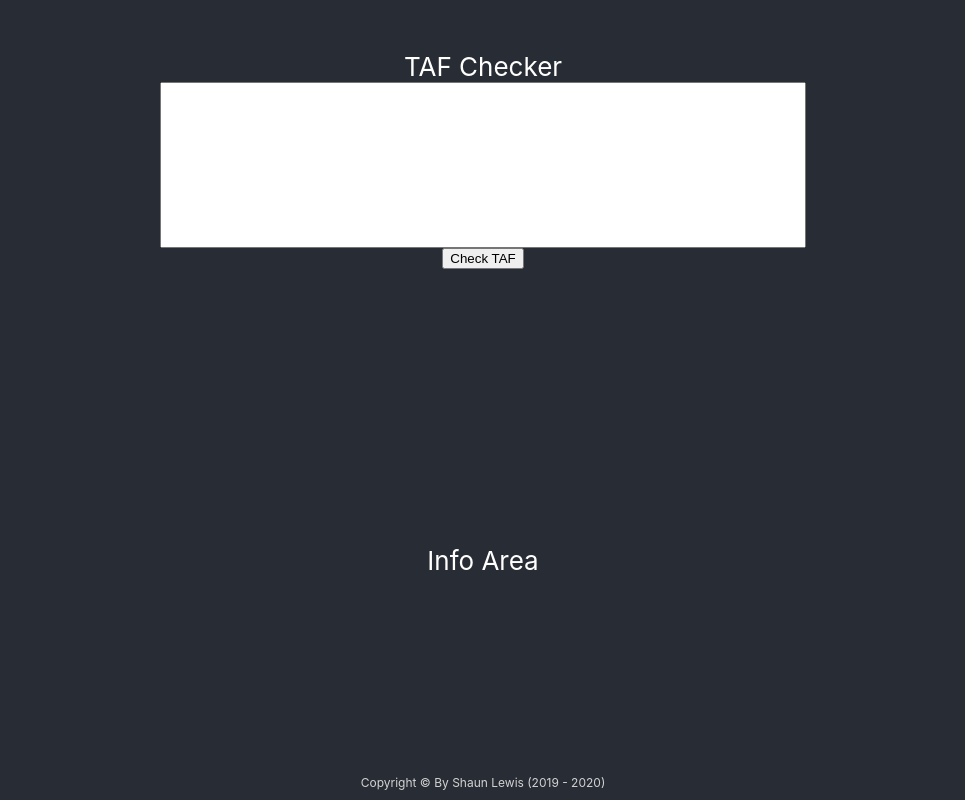
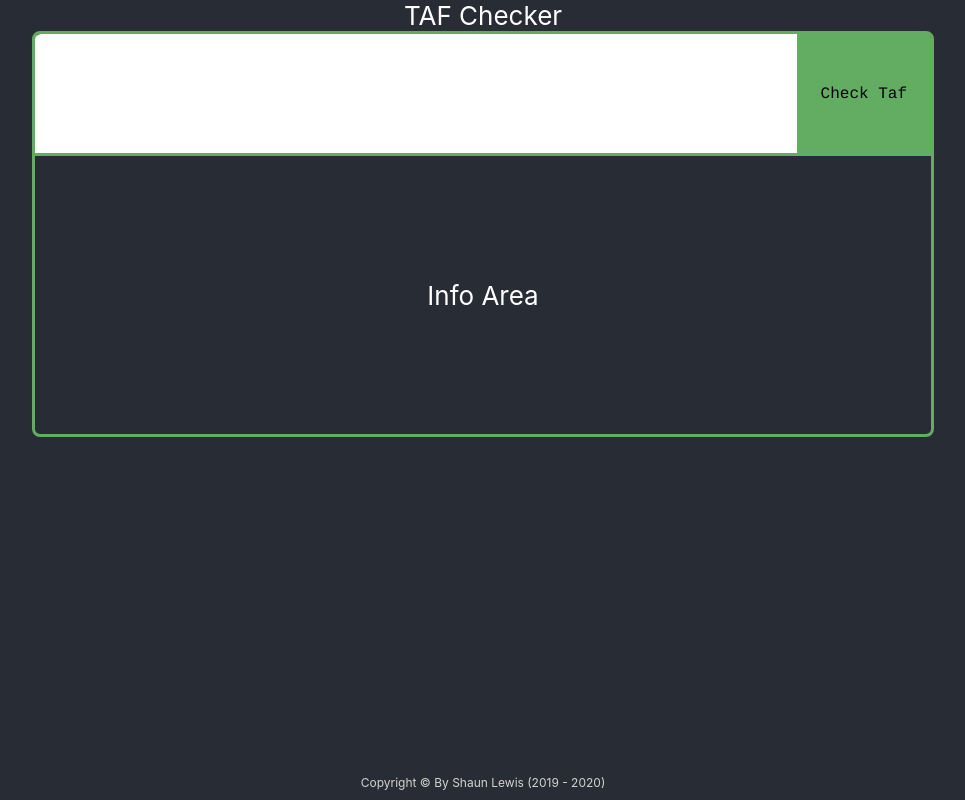
Before and after one commit to Lewnar/TAFChecker, a React (Create React App) app: page / in a window 1280 px wide. Shown: the whole page, without its empty margins (157-1122 px from the left). Built offline with nearby package versions, Linux system fonts and the light colour scheme.

Commit message:
Almost Complete Taf Checker

```diff
--- a/src/App.css
+++ b/src/App.css
@@ -2,58 +2,74 @@
   text-align: center;
   background-color: #282c34;
   color: white;
+  height:100vh;
   font-size: calc(10px + 2vmin);
 }
 
-.App-header {
-  background-color: #282c34;
-  min-height: 100vh;
-  display: flex;
-  flex-direction: column;
-  align-items: center;
-  justify-content: center;
-  font-size: calc(10px + 2vmin);
+.App-text {
+  font-size: calc(2px + 1.5vmin);
   color: white;
+  text-align: start;
+}
+
+.header{
+  margin-bottom: 16px;
+  padding:8px;
 }
 
 .App-link {
   color: #09d3ac;
 }
 
-.TAFCheck{
-  width:50%;
+.TAF-Check{
+  width:100%;
   height:20vh;
   font-size:16px;
   resize: none;
+  border-top-left-radius: 6px;
+  border:none;
 }
 
-.TafWebpage{
+.Taf-Webpage{
   display:grid;
   flex-direction: column;
-  height: 100vh;
-  grid-template-rows: 40% 60%;
-  grid-template-columns: 80% 20%;
+  align-items: center;
+  justify-content: center;
+  width:70%;
+  height:50%;
+  border: 3px solid rgb(98, 173, 98);
+  border-radius:8px;
+  margin:auto;
+  left: 0;
+  right: 0;
+  grid-template-columns: 85% 15%;
+  grid-template-rows: 30% 70%;
   grid-template-areas:
-      "Input Input"
+      "Input Check"
       "Output Output";
 }
 
-.TafInput{
+.Taf-Input{
   grid-area: Input;
   display:flex;
   flex-direction: column;
   align-items: center;
   justify-content: center;
   width: 100%;
+  margin: auto;
+  height:100%;
+  border-left: 2px solid rgb(98, 173, 98);
 }
 
-.TafOutput{
+.Taf-Output{
   grid-area: Output;
   display: flex;
   flex-direction: column;
   align-items: center;
   justify-content: center;
   width: 100%;
+  border-top: 3px solid rgb(98, 173, 98);
+  height:100%;
 }
 
 .taf-button{
@@ -75,3 +91,23 @@
   left: 0;
   right: 0;
 }
+
+.button{
+  font-size:16px;
+  display:inline-block;
+  padding:12px;
+  background-color: rgb(98, 173, 98);
+  border:5px solid rgb(98, 173, 98);
+  align-items: center;
+  justify-content: center;
+  font-family: Courier, sans-serif;
+  height: 15vh;
+  width:100%;
+  min-height: 32px;
+  cursor: pointer;
+  border-top-right-radius: 4px
+}
+
+.indent{
+  margin-left: 24px;
+}
--- a/src/App.js
+++ b/src/App.js
@@ -7,9 +7,24 @@ const App = (props) => {
   // const [output, setOutput] = React.useState([])
   const newLine = /\n/;
   const newBlock = /\s/;
-  const firstLine = [/((TAF)|(TAF) ((AMD)|(COR)))/, /[A-Z]{4}/, /[0-9]{6}[Z]/, /[0-3][0-9][0-2][0-9][/][0-3][0-9][0-2][0-9]/, /([0-3][0-9][0]|(VRB))[0-9][0-9]((KT)|(G)[0-9][0-9](KT))/, /[0-9]{4}/, /((SKC)|([A-Z]{3}[0-9]{3})|((VV)[0-9]{3}))/, /(QNH)[0-9]{4}(INS)/]
-  const otherLines = [/((BECMG)|(TEMPO))/, /([0-3][0-9][0-2][0-9][/][0-3][0-9][0-2][0-9])/, /(([0-9]{3}|(VRB))[0-9]{2}((KT)|(G)[0-9]{2}(KT)))/, /[0-9]{4}/, /((SKC)|(((FEW)|(SCT)|(BKN)|(OVC))[0-9]{3})|((VV)[0-9]{3}))/, /(QNH)[0-9]{4}(INS)/]
-  const ending = [/((((TX)[0-9]{2})|((TXM)[0-9]{2}))[/][0-3][0-9][0-2][0-9](Z))/, /(((((TN)[0-9]{2})|((TNM)[0-9]{2}))[/][0-3][0-9][0-2][0-9](Z)))/]
+  const TAF = /(TAF)/;
+  const AMD = /(AMD)/
+  const COR = /(COR)/
+  const ICAO = /[A-Z]{4}/;
+  const DATE = /[0-9]{6}[Z]/;
+  const BECMG = /(BECMG)/;
+  const TEMPO = /(TEMPO)/;
+  const Time = /[0-3][0-9][0-2][0-9][/][0-3][0-9][0-2][0-9]/;
+  const Wind = /([0-3][0-9][0]|(VRB))[0-9][0-9]((KT)|(G)[0-9][0-9](KT))/;
+  const Vis = /((9999)|(9000)|(8000)|(7000)|(6000)|(5000)|(4800)|(4700)|(4500)|(4400)|(4000)|(3700)|(3600)|(3400)|(3200)|(3000)|(2800)|(2600)|(2400)|(2200)|(2000)|(1800)|(1700)|(1600)|(1500)|(1400)|(1300)|(1200)|(1100)|(1000)|(0900)|(0800)|(0700)|(0600)|(0500)|(0400)|(0300)|(0200)|(0100)|(0000))/;
+  const Weather = /((RA)|(-RA)|[+RA]|(SN)|(-RASN)|(-FZRA)|(TS)|(-TS)|[+TS]|(TSRA)|(-TSRA)|[+TSRA])/;
+  const Sky = /((SKC)|(((FEW)|(SCT)|(BKN)|(OVC))([0-9]{3}|[0-9]{3}(CB)))|((VV)[0-9]{3}))/;
+  const Alt = /(QNH)[0-9]{4}(INS)/;
+  const TX = /((((TX)[0-9]{2})|((TXM)[0-9]{2}))[/][0-3][0-9][0-2][0-9](Z))/;
+  const TN = /(((((TN)[0-9]{2})|((TNM)[0-9]{2}))[/][0-3][0-9][0-2][0-9](Z)))/;
+  const Error = '';
+  const oLineInit = [/(BECMG)/, Time, Wind, Vis]
+  const oLineTemp = [/(TEMPO)/, Time]
 
 
   //onclick of check TAF causes this function to activate
@@ -32,23 +47,79 @@ const App = (props) => {
     return splittingBlock
   }
 
+  //function for the first line of the TAF regex
+  const buildRegexFirstLine = (firstLine) => {
+    const fLine = firstLine[0].slice(1,2)
+    let fLineOther = firstLine[0].slice(6)
+    const lineContentWx = []
+    const BeginningLine = []
+    for (let bBlock of fLine){
+      if(bBlock.match(AMD)){
+        BeginningLine.push(TAF, AMD, ICAO, DATE, Time, Wind, Vis)
+        fLineOther = firstLine[0].slice(7)
+      } else if (bBlock.match(COR)){
+        BeginningLine.push(TAF, COR, ICAO, DATE, Time, Wind, Vis)
+        fLineOther = firstLine[0].slice(7)
+      } else {
+        BeginningLine.push(TAF, ICAO, DATE, Time, Wind, Vis)
+      }
+    }
+    for (let block of fLineOther){
+      if(block.match(Weather)){
+        lineContentWx.push(Weather)
+      } else if(block.match(Sky)){
+        lineContentWx.push(Sky)
+      } else if(block.match(Alt)){
+        lineContentWx.push(Alt)
+      } else if(block.match(TX)) {
+        lineContentWx.push(TX)
+      } else if(block.match(TN)){
+        lineContentWx.push(TN)
+      } else {
+        lineContentWx.push(Error)
+      }
+    }
+    let Line = BeginningLine.concat(lineContentWx)
+    return Line
+  }
+
+  //building other Lines of the TAF regex
+  const buildRegexOtherLine = (line) => {
+    const Answer = []
+      const otherLineRegex = line.slice(4)
+      Answer.push(otherLineRegex)
+      const lineContent = []
+      for (let Block of otherLineRegex){
+        if(Block.match(Weather)){
+          lineContent.push(Weather)
+        } else if(Block.match(Sky)){
+          lineContent.push(Sky)
+        } else if(Block.match(Alt)){
+          lineContent.push(Alt)
+        } else if(Block.match(TX)) {
+          lineContent.push(TX)
+        } else if (Block.match(TN)){
+          lineContent.push(TN)
+        } else {
+          lineContent.push(Error)
+        }
+      }
+    return lineContent
+  }
+
+
   //function that goes through the array and checks if anything is wrong or not there
   const checkingTAF = (split) => {
     let output = []
+    const regexFirst = buildRegexFirstLine(split)
     for (let line in split){
       let index = parseInt(line)
       let tafRow = split[index]
       let checkerRow = []
-      if(index === 0 && split.length-1 === index){
-        checkerRow = firstLine.concat(ending)
-      } else if(index === 0){
-        checkerRow = firstLine
-      } else if(split.length-1 === index) {
-        checkerRow = otherLines.concat(ending)
-      } else if(undefined) {
-        console.log('========================> Do not understand');
-      } else {
-        checkerRow = otherLines
+      if(index === 0){
+        checkerRow = regexFirst
+      } else { //General Other line
+        checkerRow = oLineInit.concat(buildRegexOtherLine(tafRow))
       }
       let fLineOutput = tafRow.map((item, index) => {
         if(checkerRow[index] && checkerRow[index].test(item)){
@@ -62,6 +133,29 @@ const App = (props) => {
     return output
   }
 
+  //Function that sets up an area to be pushed to user
+  const testFunc = (split,check) => {
+    let parent = document.createElement('div')
+    for(let line in split){
+      let rowElement = ''
+      for(let block in split[line]){
+        if(check[line][block]){
+          rowElement = rowElement + " " + split[line][block]
+        } else {
+          rowElement = rowElement + " " + `<span style="background:red">${split[line][block]}</span>`
+        }
+      }
+      let garbo = document.createElement('div')
+      if(line>0){
+        garbo.classList.add('indent')
+      }
+      garbo.innerHTML = rowElement
+      parent.appendChild(garbo)
+    }
+    return parent
+  }
+
+  //pushes the content to the user
   const createArea = (output) => {
     var element = document.getElementById('output');
     element.innerHTML = ''
@@ -80,42 +174,24 @@ const App = (props) => {
     })
   }
 
-  //func
-  //  create new array
-  //  loop through the loop split
-  const testFunc = (split,check) => {
-    let parent = document.createElement('div')
-    for(let line in split){
-      let rowElement = ''
-      for(let block in split[line]){
-        if(check[line][block]){
-          rowElement = rowElement + " " + split[line][block]
-        } else {
-          rowElement = rowElement + " " + `<span style="background:red">${split[line][block]}</span>`
-        }
-      }
-      let garbo = document.createElement('div')
-      garbo.innerHTML = rowElement
-      parent.appendChild(garbo)
-    }
-    return parent
-  }
 
   return (
     <div className="App">
-      <div className="TafWebpage">
-        <div className="TafInput">
-            <div>TAF Checker</div>
-            <textarea className="TAFCheck" rows="10" cols="100" onChange={(e) => {handleChange(e)}}></textarea>
-            <button onClick={(e)=>{checkTAF(e)}}>Check TAF</button>
+      <div className="Header">TAF Checker</div>
+      <div className="Taf-Webpage">
+        <div className="Taf-Input">
+            <textarea className="TAF-Check" rows="10" cols="100" onChange={(e) => {handleChange(e)}}></textarea>
         </div>
-        <div id='p1' className="TafOutput">
+        <div className="taf-button">
+            <button className="button" onClick={(e)=>{checkTAF(e)}}>Check Taf</button>
+        </div>
+        <div id='p1' className="Taf-Output">
           <p>Info Area</p>
-          <div id={'output'}/>
+          <div id={'output'} className="App-text"/>
         </div>
-        <div className={'footer'}>
-          Copyright © By Shaun Lewis (2019 - 2020)
-        </div>
+      </div>
+      <div className={'footer'}>
+        Copyright © By Shaun Lewis (2019 - 2020)
       </div>
     </div>
   );
```
Also changed, not shown: src/checkMark.png (added).
